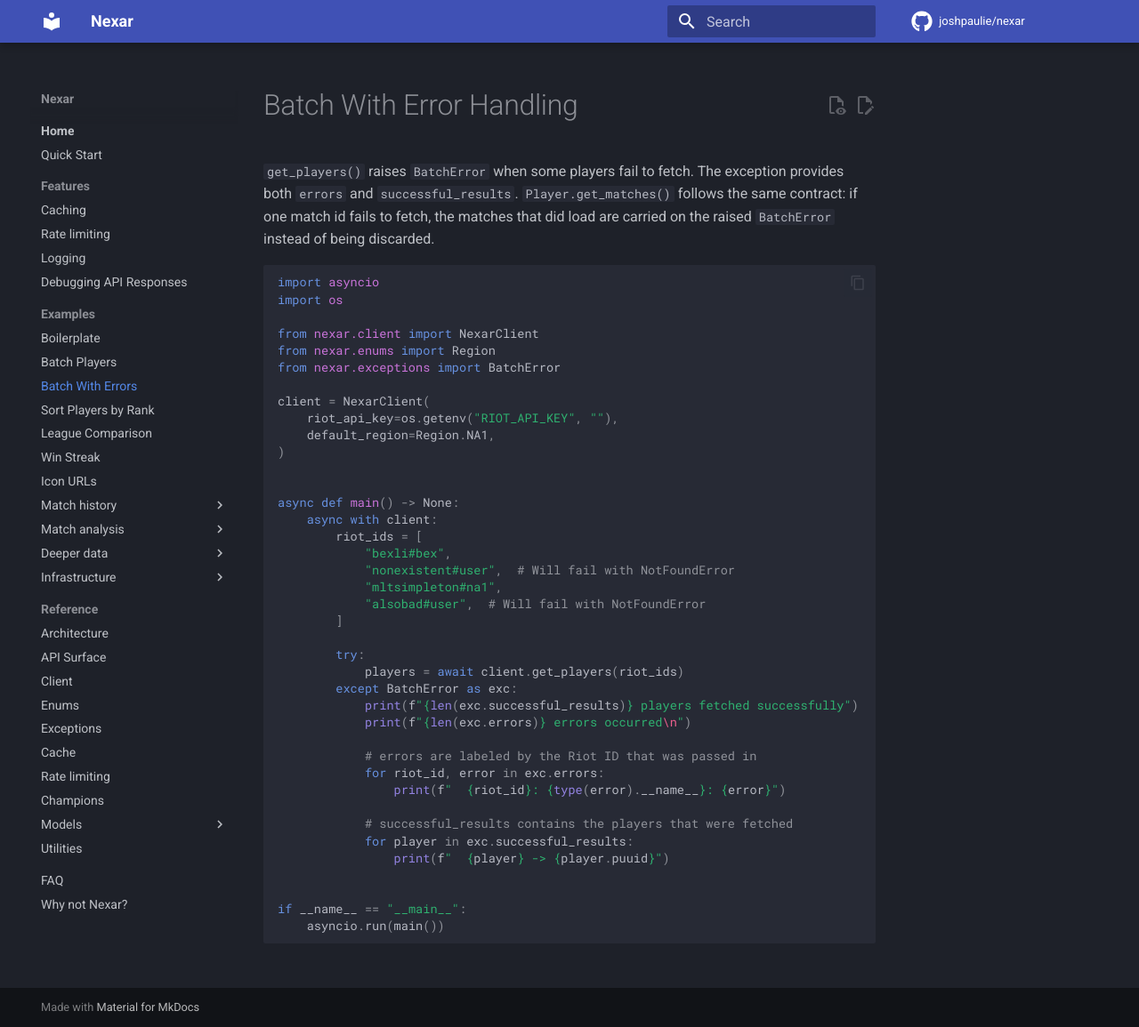
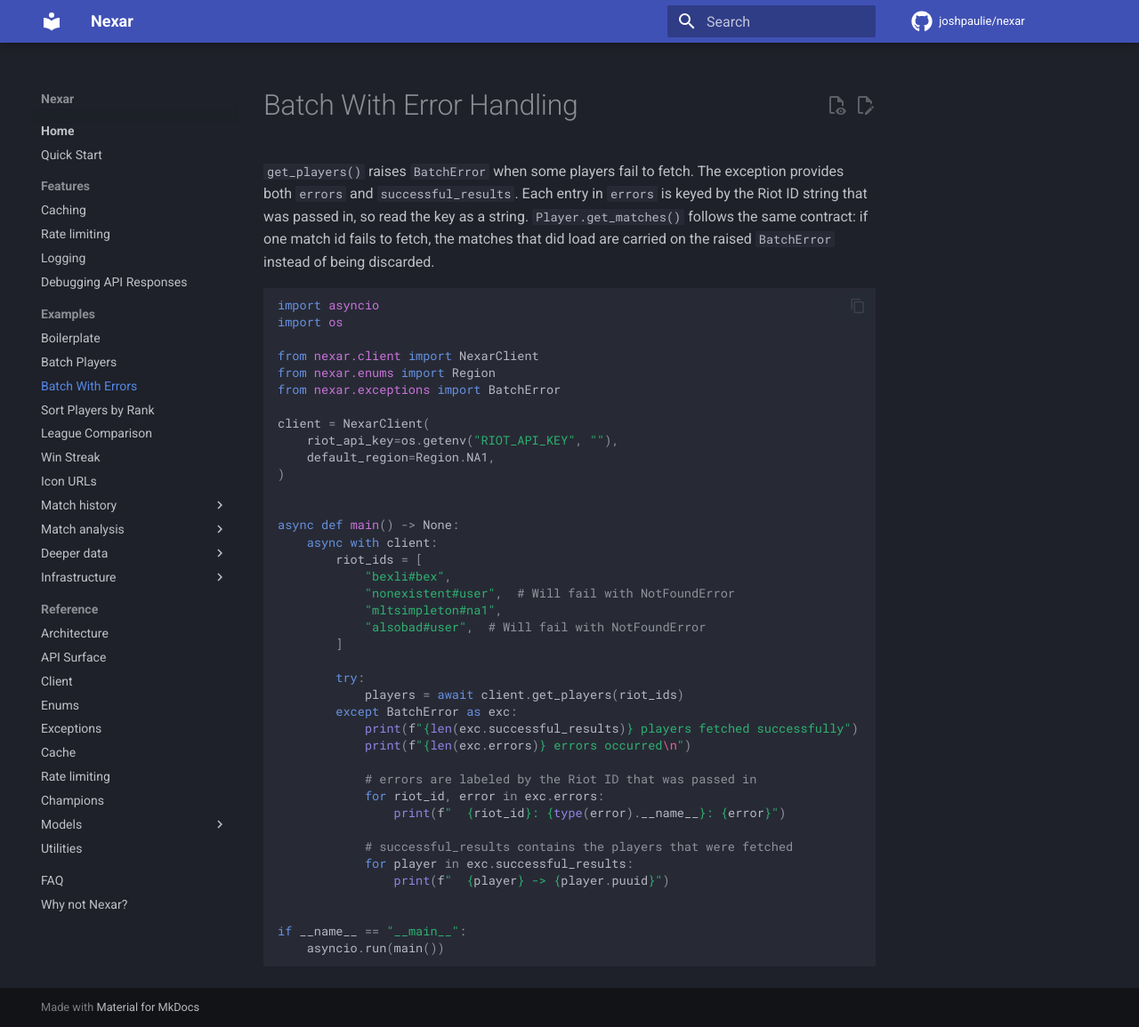
Before and after one commit to JoshPaulie/nexar, an MkDocs documentation site: the page built from docs/examples/batch_with_error_handling.md, in a window 1280 px wide and 1155 px high. Shown: the whole window at 89% size. Built offline with MkDocs 1.6.1 and Material for MkDocs 9.7.7, drawn with Linux system fonts in a browser that asks for light colours; comment, search, counter and statistics services are not loaded.

Commit message:
docs: spell out get_players BatchError labels

````diff
--- a/docs/examples/batch_with_error_handling.md
+++ b/docs/examples/batch_with_error_handling.md
@@ -1,6 +1,6 @@
 # Batch With Error Handling
 
-`get_players()` raises `BatchError` when some players fail to fetch. The exception provides both `errors` and `successful_results`. `Player.get_matches()` follows the same contract: if one match id fails to fetch, the matches that did load are carried on the raised `BatchError` instead of being discarded.
+`get_players()` raises `BatchError` when some players fail to fetch. The exception provides both `errors` and `successful_results`. Each entry in `errors` is keyed by the Riot ID string that was passed in, so read the key as a string. `Player.get_matches()` follows the same contract: if one match id fails to fetch, the matches that did load are carried on the raised `BatchError` instead of being discarded.
 
 ```py
 --8<-- "examples/batch_with_error_handling.py"
````
Also changed, not shown: CHANGELOG.md (+1 -0 lines), 1 other file.
